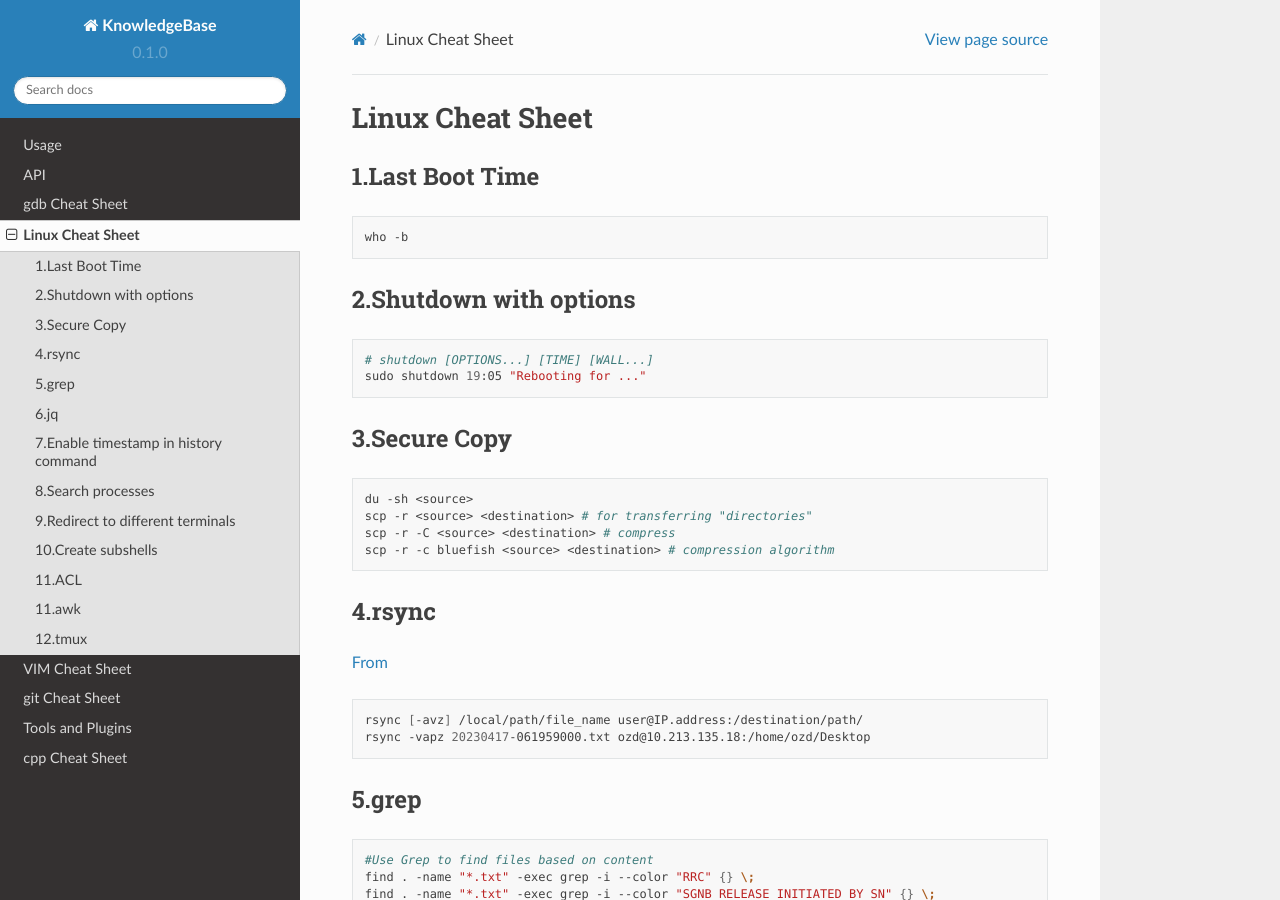
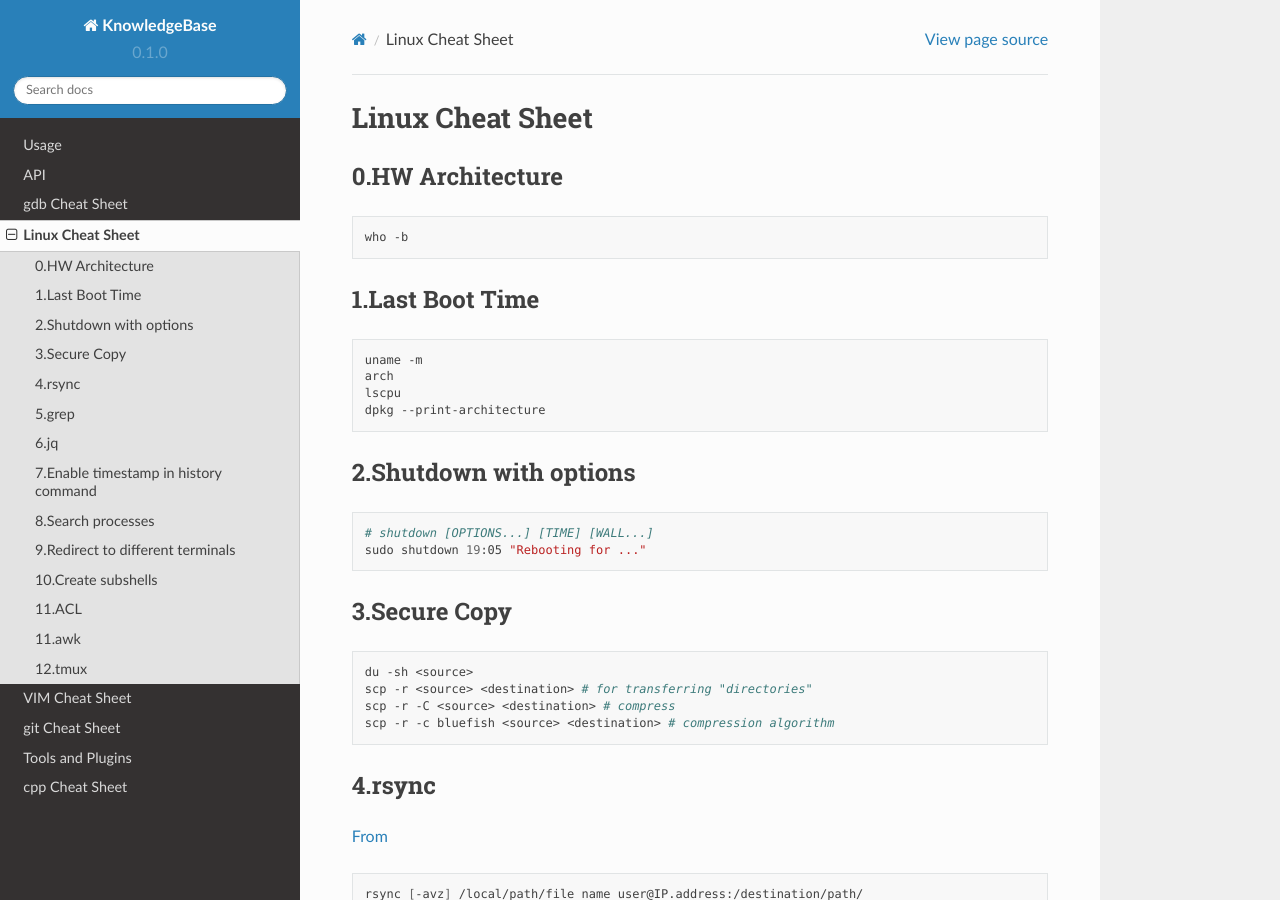
Before and after one commit to celikelozdinc/KnowledgeBase, a Sphinx documentation site: the page built from docs/source/linux.rst, in a window 1280 px wide and 900 px high. Built offline with Sphinx 7.4.7 and the Read the Docs theme 2.0.0, drawn with Linux system fonts in a browser that asks for light colours.

Commit message:
Update linux.rst for hw arch

```diff
--- a/docs/source/linux.rst
+++ b/docs/source/linux.rst
@@ -3,11 +3,21 @@ Linux Cheat Sheet
 
 .. _linux:
 
+
+0.HW Architecture
+-------------------
+.. code-block:: sh
+
+   who -b
+
 1.Last Boot Time
 -----------------
 .. code-block:: sh
 
-   who -b
+   uname -m
+   arch
+   lscpu
+   dpkg --print-architecture
 
 2.Shutdown with options
 ------------------------
```
